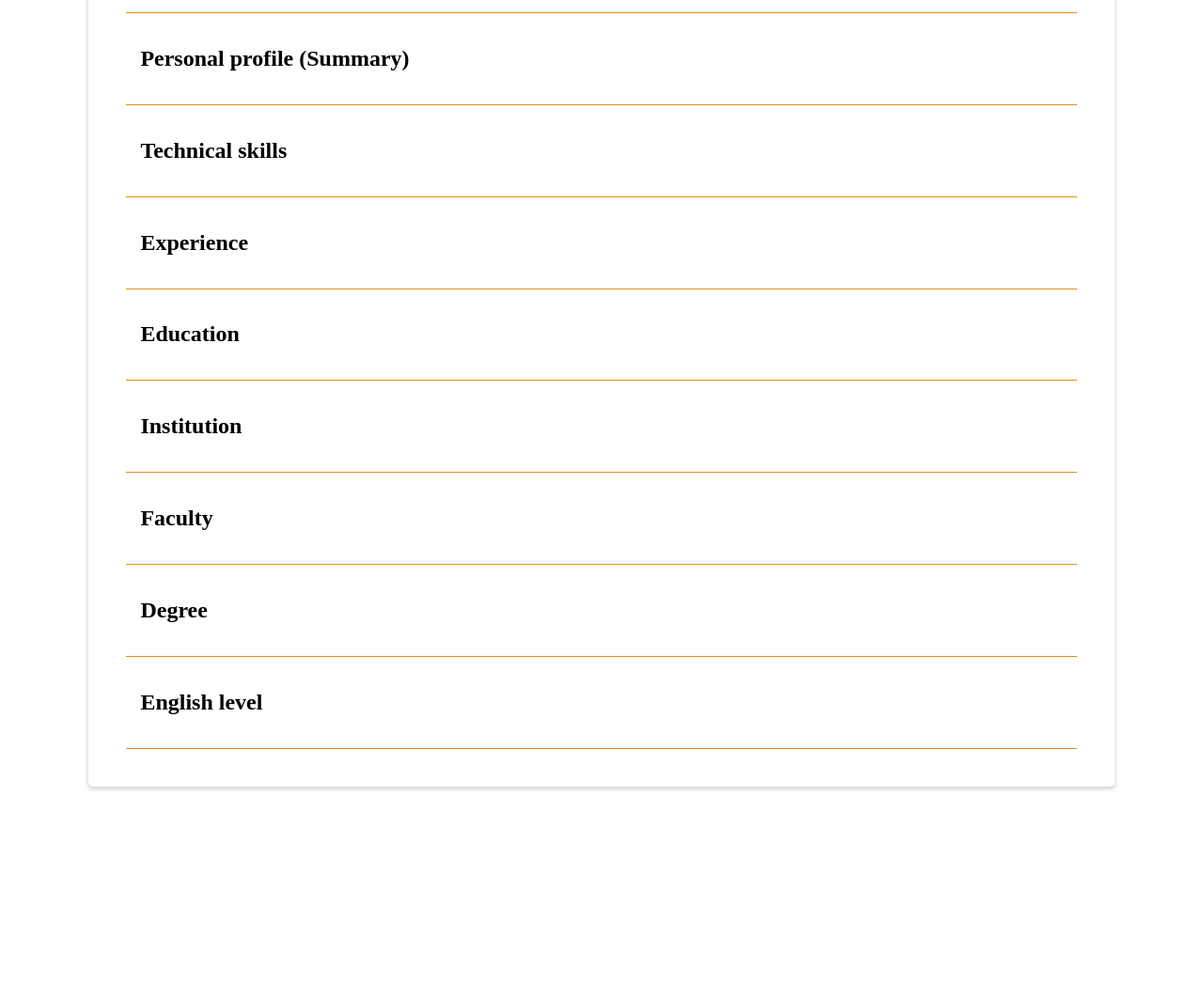
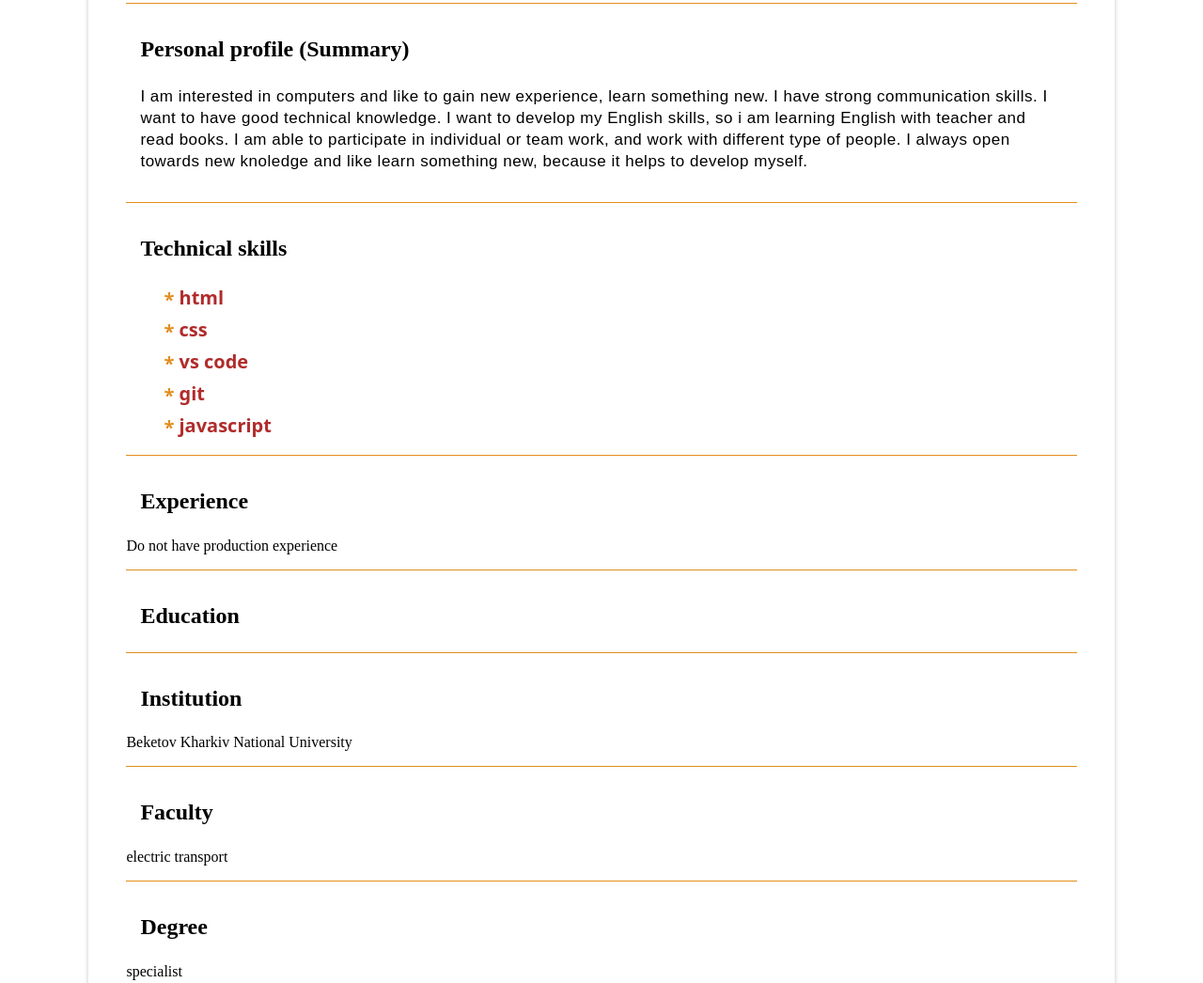
Before and after one commit to AndreyKlimenchenko/rsschool-cv, a plain HTML site: page index.html in a window 1280 px wide. Shown: the part 420-1466 px from the top of the page at 94% size. Before the commit the page ends 1265 px from the top, so only its background shows below. Drawn offline with Linux system fonts and the light colour scheme.

Commit message:
feat: add personal info

```diff
--- a/index.css
+++ b/index.css
@@ -23,7 +23,7 @@
 }
 
 .sectionTitle {
-    padding: 15px;
+    padding: 15px 15px 5px 15px;
 }
 
 .contactTitle {
@@ -57,3 +57,29 @@
     background-color: rgb(226, 141, 30);
     border: none;
 }
+
+.personalInfo {
+    padding: 0 15px 15px 15px;
+    font-weight: 500;
+    letter-spacing: 0.5px;
+    font-size: 17px;
+    line-height: 23px;
+    font-family: sans-serif;
+}
+
+.skillsItem {
+    margin-right: 15px;
+    color: rgb(177 43 43);
+    font-size: 20px;
+    font-weight: 600;
+    font-family: system-ui;
+    margin: 0 0 5px 0;
+    list-style-type: none;
+    vertical-align: middle;
+}
+.skillsItem::before {
+    content: '* ';
+    color: rgb(226, 141, 30);
+    font-size: 20px;
+    vertical-align: middle;
+}
--- a/index.html
+++ b/index.html
@@ -58,18 +58,45 @@
             <h2 class="sectionTitle">
                 Personal profile (Summary)
             </h2>
+                <p class="personalInfo">
+                    I am interested in computers and like to gain new experience, learn something new.
+                    I have strong communication skills. I want to have good technical knowledge.
+                    I want to develop my English skills, so i am learning English with teacher and read books.
+                    I am able to participate in individual or team work, and work with different type of people.
+                    I always open towards new knoledge and like learn something new, because it helps to develop myself.
+                </p>
         </div>
         <hr class="line"/>
         <div class="section">
             <h2 class="sectionTitle">
                 Technical skills
             </h2>
+            <ul>
+                <li class="skillsItem">
+                    html
+                </li>
+                <li class="skillsItem">
+                    css
+                </li>
+                <li class="skillsItem">
+                    vs code
+                </li>
+                <li class="skillsItem">
+                    git
+                </li>
+                <li class="skillsItem">
+                    javascript
+                </li>
+            </ul>
         </div>
         <hr class="line"/>
         <div class="section">
             <h2 class="sectionTitle">
                 Experience
             </h2>
+            <p>
+                Do not have production experience
+            </p>
         </div>
         <hr class="line"/>
         <div class="section">
@@ -82,24 +109,36 @@
             <h2 class="sectionTitle">
                 Institution
             </h2>
+            <p>
+                Beketov Kharkiv National University
+            </p>
         </div>
         <hr class="line"/>
         <div class="section">
             <h2 class="sectionTitle">
                 Faculty
             </h2>
+            <p>
+                electric transport
+            </p>
         </div>
         <hr class="line"/>
         <div class="section">
             <h2 class="sectionTitle">
                 Degree
             </h2>
+            <p>
+                specialist
+            </p>
         </div>
         <hr class="line"/>
         <div class="section">
             <h2 class="sectionTitle">
                 English level
             </h2>
+            <p>
+                studying on pre-intermidiate level (skyeng school)
+            </p>
         </div>
         <hr class="line"/>
     </div>
```
